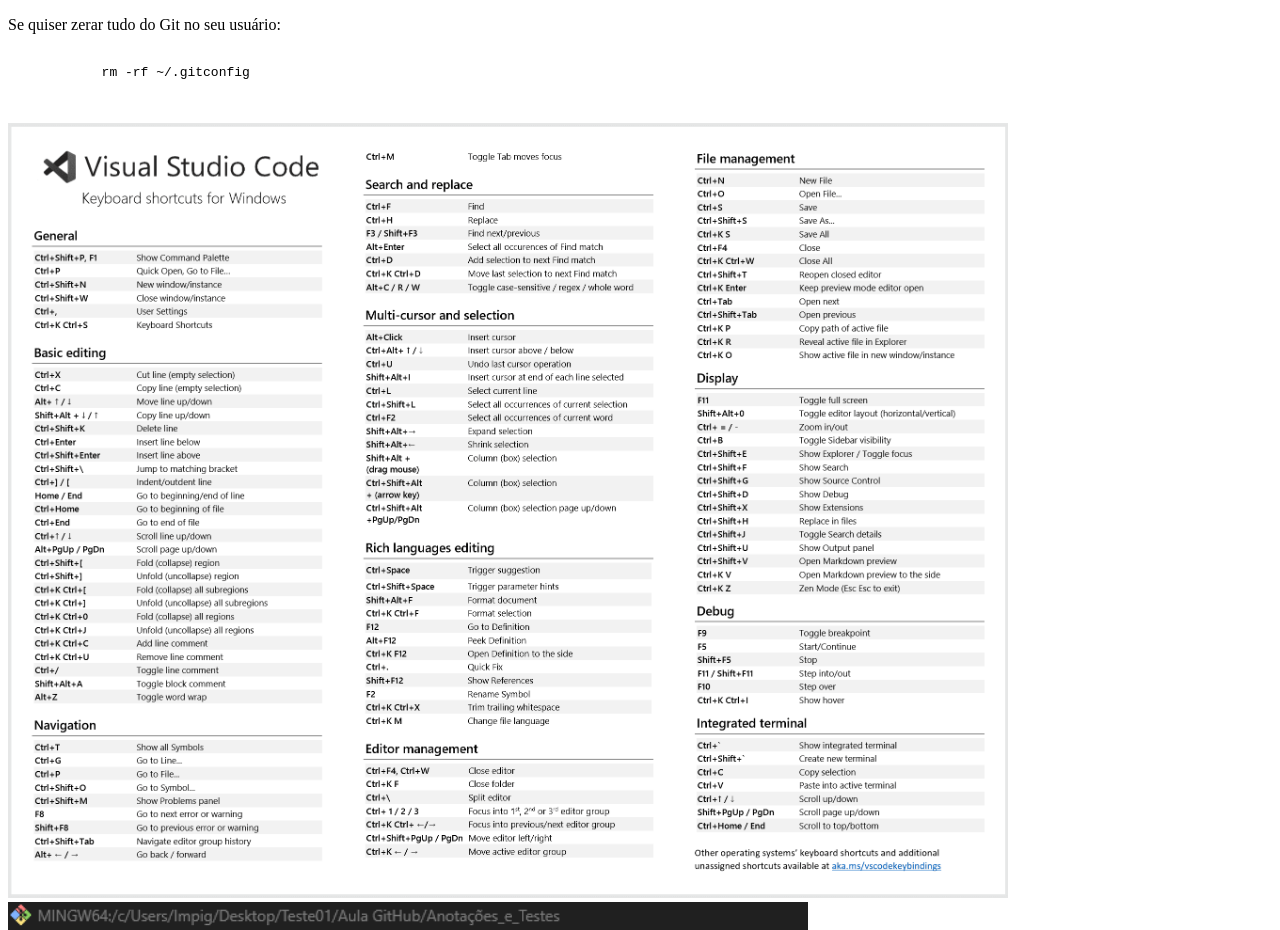
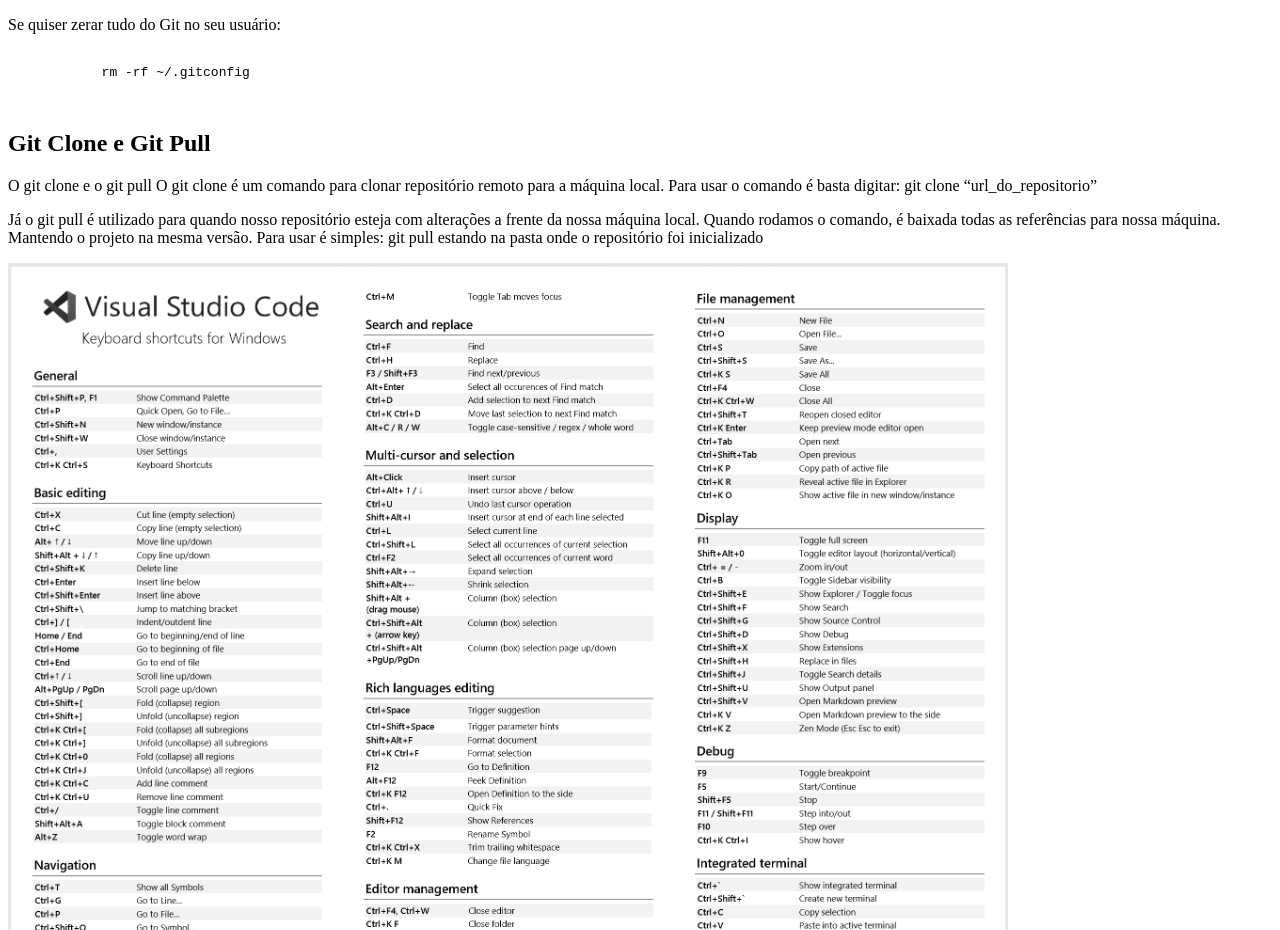
Before and after one commit to ZamothKarkos/teste-aula-git-2.0, a plain HTML site: page index.html in a window 1280 px wide. Shown: the part 1383-2313 px from the top of the page. Drawn offline with Linux system fonts and the light colour scheme; files whose address does not match are found by name.

Commit message:
atualizado_arquivos

```diff
--- a/index.html
+++ b/index.html
@@ -117,6 +117,19 @@
     </pre>
 
 
+    <h2>Git Clone e Git Pull</h2>
+
+    <p>O git clone e o git pull
+
+        O git clone é um comando para clonar repositório remoto para a máquina local. Para usar o comando é basta
+        digitar: git clone “url_do_repositorio”
+    </p>
+
+    <p>
+        Já o git pull é utilizado para quando nosso repositório esteja com alterações a frente da nossa máquina local. Quando rodamos o comando, é baixada todas as referências para nossa máquina. Mantendo o projeto na mesma versão. Para usar é simples: git pull estando na pasta onde o repositório foi inicializado
+    </p>
+
+
     <img src="../Anotações_e_Testes/imagens/KeyboardReferenceSheet.png" alt="atalhos vscode" width="1000">
 
     <img src="../Anotações_e_Testes/imagens/git-comandos.png" width="800" alt="comandos git">
```
Also changed, not shown: 1 other file.
